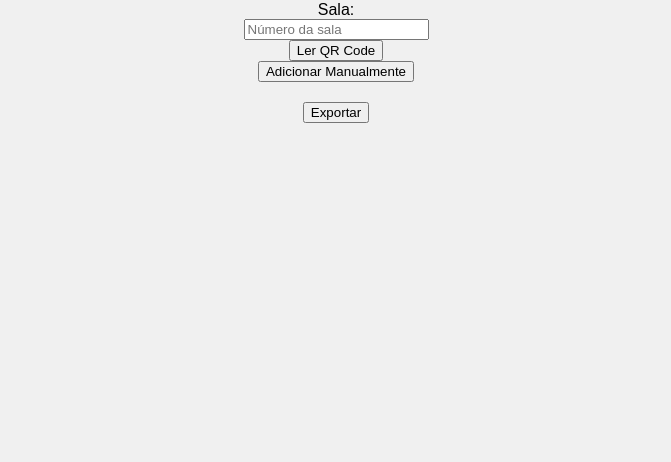
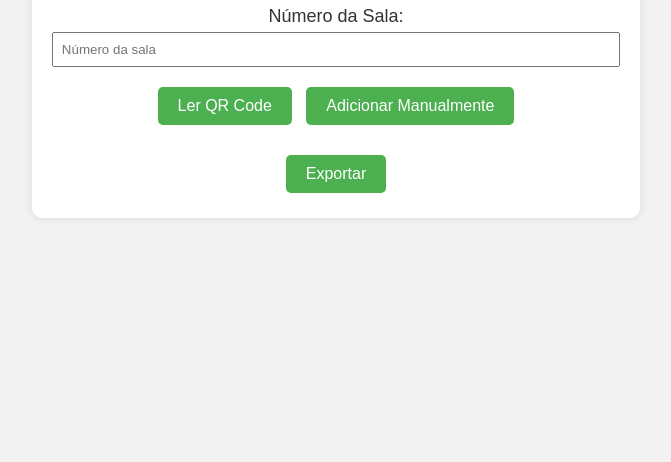
Before and after one commit to rxrichard/leitorqr, a plain HTML site: page index.html in a window 1280 px wide. Shown: the part 338-800 px from the top of the page, without its empty margins (304-975 px from the left). Drawn offline with Linux system fonts and the light colour scheme.

Commit message:
Update index.html

```diff
--- a/index.html
+++ b/index.html
@@ -1,12 +1,12 @@
 <!DOCTYPE html>
-<html lang="pt-br">
+<html lang="en">
 <head>
     <meta charset="UTF-8">
     <meta name="viewport" content="width=device-width, initial-scale=1.0">
-    <title>Leitor QR Code</title>
+    <title>Leitor QR Code - SENAI</title>
     <style>
         body {
-            font-family: Arial, sans-serif;
+            font-family: 'Arial', sans-serif;
             margin: 0;
             padding: 0;
             display: flex;
@@ -14,11 +14,45 @@
             align-items: center;
             justify-content: center;
             height: 100vh;
-            background-color: #f0f0f0;
+            background-color: #f2f2f2;
+            color: #333;
+        }
+
+        #container {
+            background-color: #fff;
+            padding: 20px;
+            border-radius: 10px;
+            box-shadow: 0 0 10px rgba(0, 0, 0, 0.1);
+            text-align: center;
+        }
+
+        label {
+            font-size: 18px;
+            margin-bottom: 5px;
+            display: block;
+        }
+
+        input {
+            width: 100%;
+            padding: 8px;
+            margin-bottom: 15px;
+            box-sizing: border-box;
+        }
+
+        button {
+            background-color: #4CAF50;
+            color: white;
+            padding: 10px 20px;
+            border: none;
+            border-radius: 5px;
+            cursor: pointer;
+            font-size: 16px;
+            margin: 5px;
         }
 
         #result {
             margin-top: 20px;
+            font-size: 16px;
         }
 
         #manualPopup {
@@ -31,17 +65,22 @@
             background-color: #fff;
             box-shadow: 0 0 10px rgba(0, 0, 0, 0.1);
             z-index: 2;
+            text-align: center;
         }
 
         video {
             max-width: 100%;
             height: auto;
+            margin-bottom: 15px;
         }
     </style>
 </head>
 <body>
 
-    <label for="sala">Sala:</label>
+    <div id="container">
+        <h1>Leitor QR Code - SENAI</h1>
+
+        <label for="sala">Número da Sala:</label>
         <input type="text" id="sala" placeholder="Número da sala">
 
         <button onclick="iniciarLeituraQRCode()">Ler QR Code</button>
@@ -56,6 +95,7 @@
         </div>
 
         <button onclick="exportarTxt()">Exportar</button>
+    </div>
 
     <script src="https://rawgit.com/schmich/instascan-builds/master/instascan.min.js"></script>
 
@@ -67,22 +107,21 @@
             const video = document.createElement('video');
             document.body.appendChild(video);
 
-            scanner = new Instascan.Scanner({ video: video });
+            const cameras = Instascan.Camera.getCameras();
+            const cameraTraseira = cameras.find(camera => camera.name.toLowerCase().includes('back'));
+
+            if (cameraTraseira) {
+                scanner = new Instascan.Scanner({ video: video, camera: cameraTraseira });
                 scanner.addListener('scan', function (content) {
                     adicionarResultado(content);
                     video.remove();
                     scanner.stop();
                 });
 
-            Instascan.Camera.getCameras().then(function (cameras) {
-                if (cameras.length > 0) {
-                    scanner.start(cameras[1]);
+                scanner.start(cameraTraseira);
             } else {
-                    console.error('No cameras found.');
+                console.error('Câmera traseira não encontrada.');
             }
-            }).catch(function (e) {
-                console.error(e);
-            });
         }
 
         function adicionarManualmente() {
@@ -110,11 +149,12 @@
         }
 
         function exportarTxt() {
+            const nomeArquivo = document.getElementById('sala').value || 'exported_data';
             const textoExportar = listaQRCodes.join('\n');
             const blob = new Blob([textoExportar], { type: 'text/plain' });
             const link = document.createElement('a');
             link.href = window.URL.createObjectURL(blob);
-            link.download = 'exported_data.txt';
+            link.download = nomeArquivo + '.txt';
             link.click();
         }
     </script>
```
Lines whose indentation alone changed are shown as unchanged.
